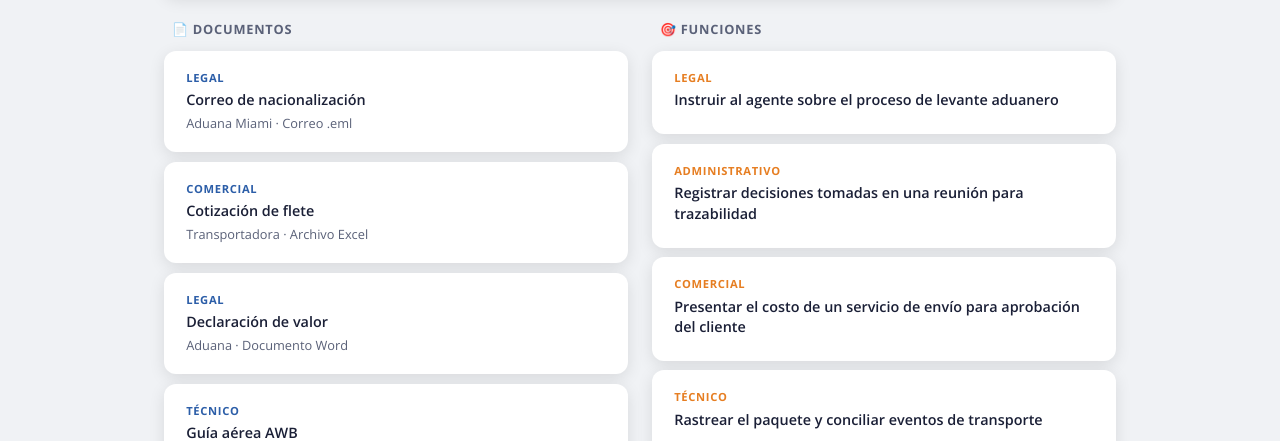
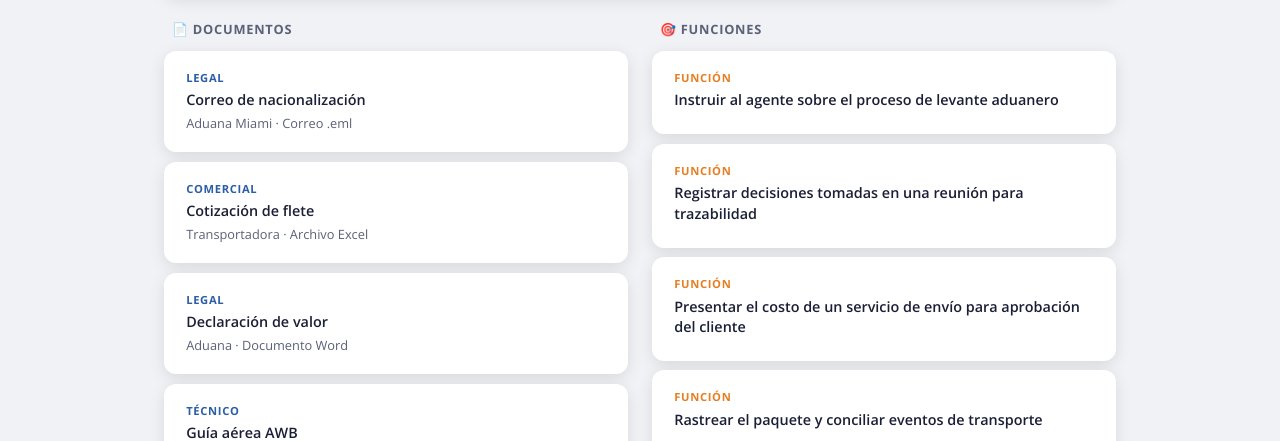
Before and after one commit to dfdomin/adm18-matching-cards, a plain HTML site: page index.html in a window 1280 px wide. Shown: the part 381-822 px from the top of the page. Drawn offline with nearby package versions, Linux system fonts and the light colour scheme.

Commit message:
feat: ocultar la clase documental en la columna de Funciones para exigir razonamiento de la función

```diff
--- a/index.html
+++ b/index.html
@@ -267,9 +267,13 @@ function makeCard(pair, side) {
   div.dataset.side = side;
 
   const typeClass = esDoc ? 'card__type--doc' : 'card__type--func';
+  // La clase documental solo se muestra en la columna de Documentos.
+  // En Funciones se oculta para que el estudiante razone la función y no
+  // empareje por coincidencia de rótulo (doc y función comparten clase).
+  const typeLabel = esDoc ? pair.docClass : 'Función';
 
   div.innerHTML = `
-    <div class="card__type ${typeClass}">${esDoc ? pair.docClass : pair.funcClass}</div>
+    <div class="card__type ${typeClass}">${typeLabel}</div>
     <div class="card__text">${esDoc ? pair.doc : pair.func}</div>
     <div class="card__sub">${esDoc ? pair.docSub : ''}</div>
     <div class="card__pair">✓ ${esDoc ? pair.func : pair.doc}</div>
```
Also changed, not shown: 1 other file.
